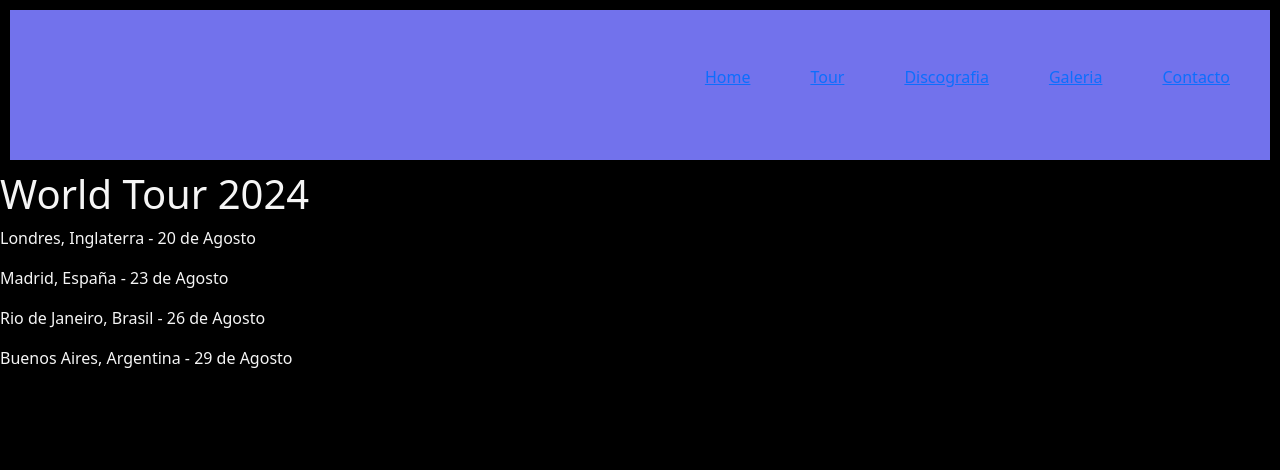
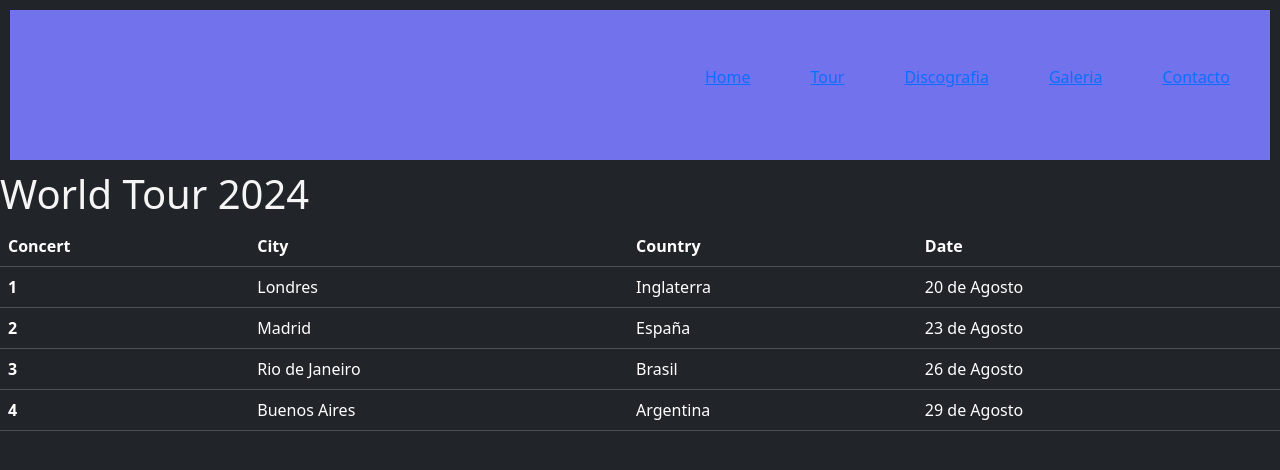
Before and after one commit to MarcosHerediaG/ProyectoFinal-Entrega-2, a plain HTML site: page pages/tour.html in a window 1280 px wide. Drawn offline with nearby package versions, Linux system fonts and the light colour scheme.

Commit message:
correcciones de la segunda pre entrega y avances de la tercera

```diff
--- a/css/style.css
+++ b/css/style.css
@@ -8,7 +8,7 @@
 /* estilos generales */
 
 body{
-    background-color: black;
+    background-color: #212529;
     color: whitesmoke;
 }
 
@@ -99,6 +99,15 @@ a{
     text-align: left;
 }
 
+/* estilos de tablet */
+@media screen and (min-width:600px) {
+    main{
+        grid-template-columns: repeat(2,1fr);
+        grid-template-rows: repeat(2, 50%);
+        column-gap: 1.5rem;
+    }
+}
+
 /* estilos de desktop */
 
 @media screen and (min-width: 1024px){
--- a/pages/tour.html
+++ b/pages/tour.html
@@ -53,11 +53,44 @@
         <!-- Etiqueta de parrafos p -->
          <div class="textos">
             <h1>World Tour 2024</h1>
-            <p>Londres, Inglaterra - 20 de Agosto</p>
-            <p>Madrid, España - 23 de Agosto</p>
-            <p>Rio de Janeiro, Brasil - 26 de Agosto</p>
-            <p>Buenos Aires, Argentina - 29 de Agosto</p>
-         </div>
+         <div>
+         <table class="table table-dark table-hover">
+            <thead>
+              <tr>
+                <th scope="col">Concert</th>
+                <th scope="col">City</th>
+                <th scope="col">Country</th>
+                <th scope="col">Date</th>
+              </tr>
+            </thead>
+            <tbody>
+                <tr>
+                  <th scope="row">1</th>
+                  <td>Londres</td>
+                  <td>Inglaterra</td>
+                  <td>20 de Agosto</td>
+                </tr>
+                <tr>
+                  <th scope="row">2</th>
+                  <td>Madrid</td>
+                  <td>España</td>
+                  <td>23 de Agosto</td>
+                </tr>
+                <tr>
+                  <th scope="row">3</th>
+                  <td>Rio de Janeiro</td>
+                  <td>Brasil</td>
+                  <td>26 de Agosto</td>
+                </tr>
+                <tr>
+                    <th scope="row">4</th>
+                    <td>Buenos Aires</td>
+                    <td>Argentina</td>
+                    <td>29 de Agosto</td>
+                  </tr>
+              </tbody>
+            </table>
+        </div>
     </main>
 
 </body>
```
Also changed, not shown: pages/galeria.html (+5 -5 lines), img/banda-seis.jpeg (added), img/banda-uno.jpeg (added), img/cantante-cinco.jpeg (added), img/escenario-tres.jpeg (added), img/imagen-cinco.jpg (deleted), img/imagen-cuatro.jpg (deleted), img/imagen-dos.jpeg (deleted), img/imagen-tres.jpeg (deleted), img/imagen-uno.jpeg (deleted), img/show-cuatro.jpeg (added), img/vocalista-dos.jpeg (added), 1 other file.
